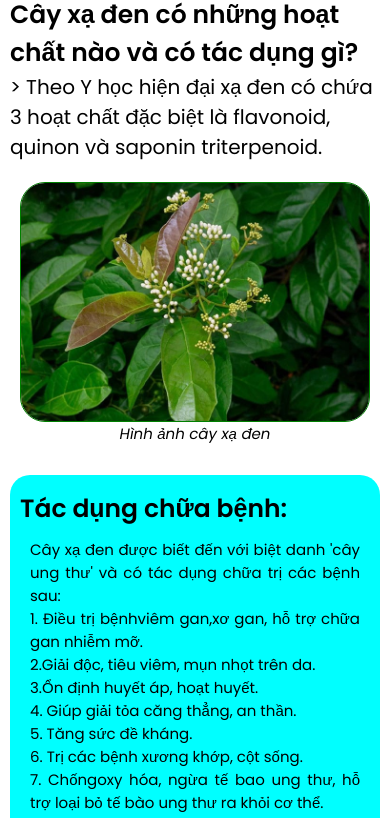
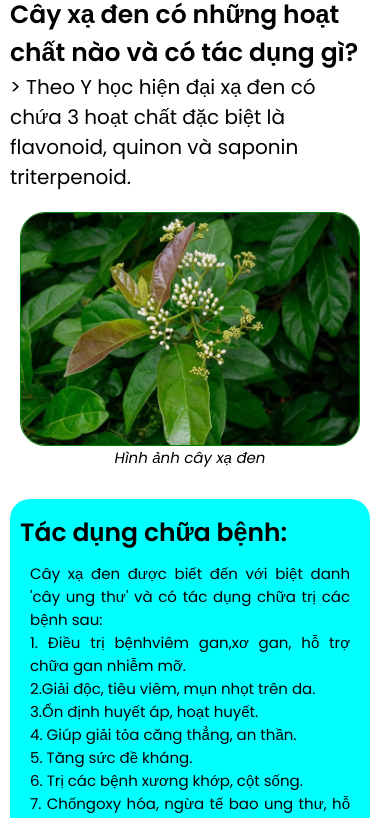
Before and after one commit to lequoctoan1234/quangnamduoc, a plain HTML site: page index.html in a window 390 px wide. Shown: the part 358-1176 px from the top of the page. Drawn offline with Linux system fonts and the light colour scheme.

Commit message:
fix: ui mobie

```diff
--- a/style.css
+++ b/style.css
@@ -144,8 +144,6 @@
 #wp-products {
     padding-top:116px;
     padding-bottom: 78px;
-    padding-left:134px;
-    padding-right:134px;
 }
 
 #wp-products h2 {
@@ -434,6 +432,7 @@
     padding: 10px;
     padding-top: 100px;
     font-size: 20px;
+    padding-right: 20px;
    }
    #wp-products .ingredient{
     width: 100%;
```
